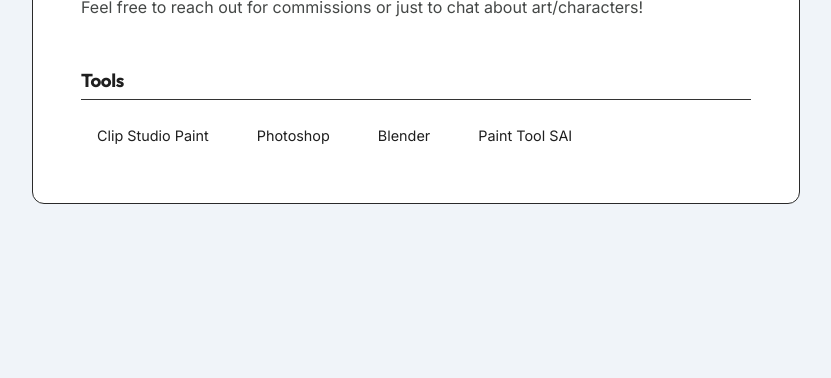
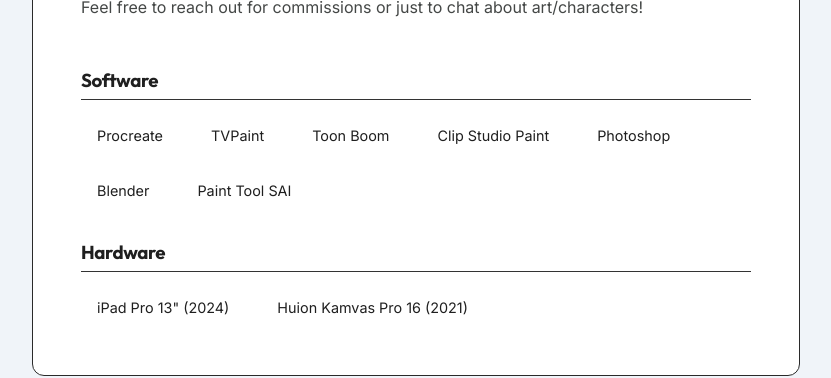
Before and after one commit to Jaketa-CS/Thunder-Art, a React (Vite) app in the folder thunder-web/: page /about in a window 1280 px wide. Shown: the part 822-1200 px from the top of the page, without its empty margins (219-1050 px from the left). Before the commit the page ends 1090 px from the top, so only its background shows below. Built offline with nearby package versions, Linux system fonts and the light colour scheme.

Commit message:
updated about me

```diff
--- a/thunder-web/src/pages/About.tsx
+++ b/thunder-web/src/pages/About.tsx
@@ -116,17 +116,27 @@
               paddingBottom: '0.5rem',
             }}
           >
-            Tools
+            Software
           </h3>
-          <div style={{ display: 'flex', gap: '1rem', flexWrap: 'wrap' }}>
+          <div
+            style={{
+              display: 'flex',
+              gap: '1rem',
+              flexWrap: 'wrap',
+              marginBottom: '2rem',
+            }}
+          >
             {[
+              'Procreate',
+              'TVPaint',
+              'Toon Boom',
               'Clip Studio Paint',
               'Photoshop',
               'Blender',
               'Paint Tool SAI',
-            ].map((tech) => (
+            ].map((tool) => (
               <span
-                key={tech}
+                key={tool}
                 style={{
                   background: 'rgba(255, 255, 255, 0.05)',
                   padding: '0.5rem 1rem',
@@ -135,9 +145,37 @@
                   color: 'var(--color-text-primary)',
                 }}
               >
-                {tech}
+                {tool}
               </span>
             ))}
+          </div>
+
+          <h3
+            style={{
+              marginBottom: '1rem',
+              borderBottom: '1px solid #333',
+              paddingBottom: '0.5rem',
+            }}
+          >
+            Hardware
+          </h3>
+          <div style={{ display: 'flex', gap: '1rem', flexWrap: 'wrap' }}>
+            {['iPad Pro 13" (2024)', 'Huion Kamvas Pro 16 (2021)'].map(
+              (gear) => (
+                <span
+                  key={gear}
+                  style={{
+                    background: 'rgba(255, 255, 255, 0.05)',
+                    padding: '0.5rem 1rem',
+                    borderRadius: '20px',
+                    fontSize: '0.9rem',
+                    color: 'var(--color-text-primary)',
+                  }}
+                >
+                  {gear}
+                </span>
+              )
+            )}
           </div>
         </div>
       </div>
```
